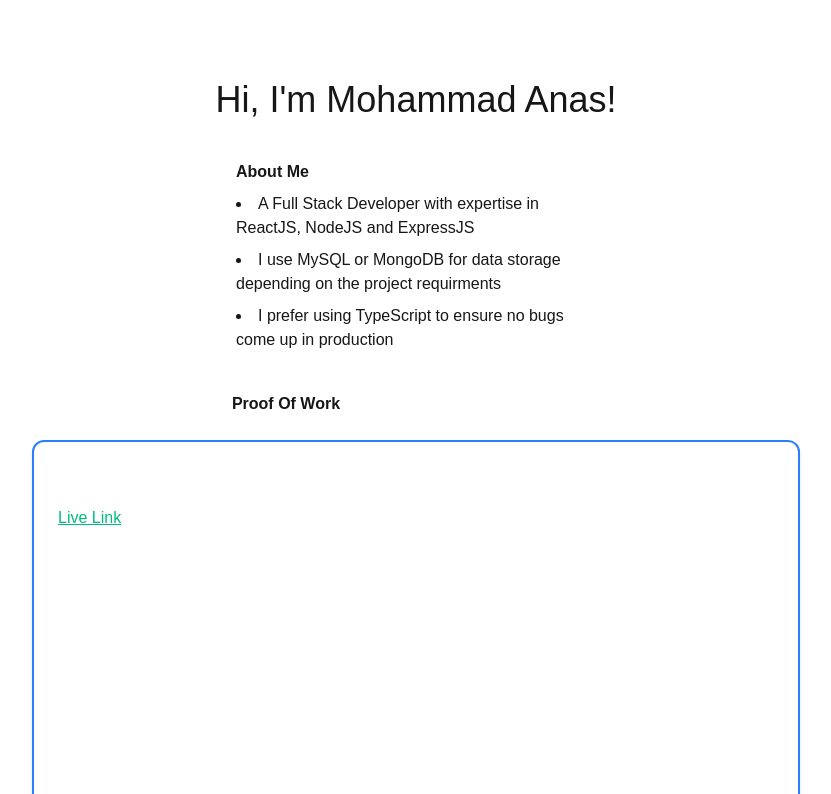
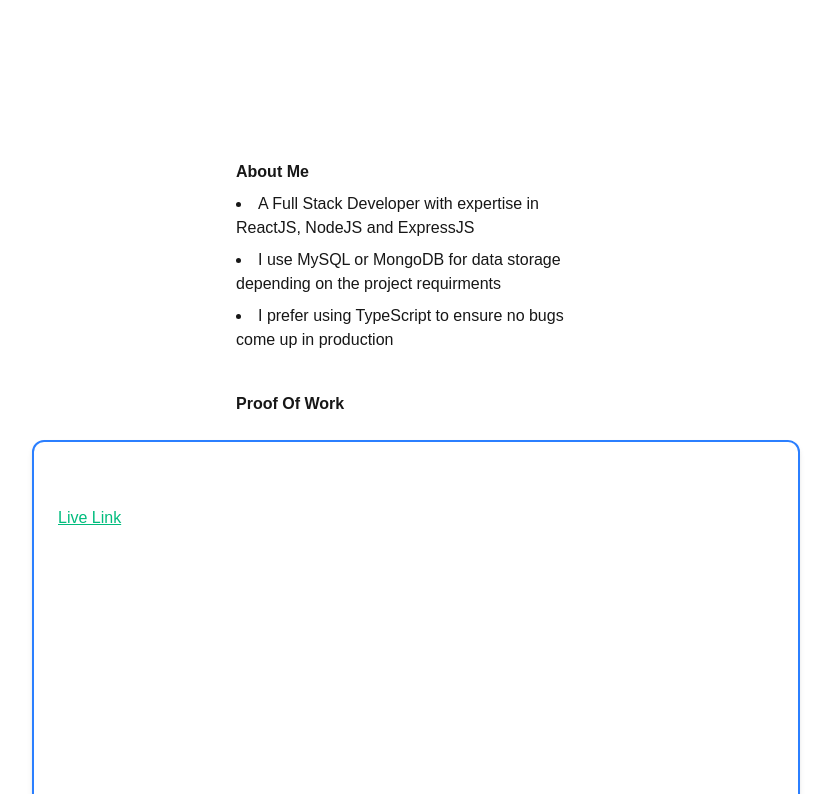
Before and after one commit to mohammadanas51/Portfolio, a Next.js app: page / in a window 1280 px wide. Shown: the top 794 px of the page, without its empty margins (224-1055 px from the left). Built offline with nearby package versions, Linux system fonts and the light colour scheme.

Commit message:
added framer motion for name

```diff
--- a/package.json
+++ b/package.json
@@ -13,7 +13,7 @@
     "clsx": "^2.1.1",
     "json": "^11.0.0",
     "lucide-react": "^0.525.0",
-    "motion": "^12.23.3",
+    "motion": "^12.23.6",
     "next": "15.3.5",
     "react": "^19.0.0",
     "react-dom": "^19.0.0",
--- a/src/components/name.tsx
+++ b/src/components/name.tsx
@@ -1,9 +1,19 @@
+"use client";
+
 import React from 'react'
+import { motion } from "framer-motion"
 
 function Name() {
   return (
     <div className="text-center mt-5 text-4xl">
+       <motion.button
+        initial={{ scale: 0 }}
+        animate={{ scale: 1 }}
+        transition={{ duration: 0.5 }}
+        className=" text-white"
+      >
         Hi, I'm Mohammad Anas!
+      </motion.button>
     </div>
   )
 }
--- a/src/components/navBar.tsx
+++ b/src/components/navBar.tsx
@@ -11,11 +11,11 @@ function NavBar() {
   const handleEmailCopy = () => {
     navigator.clipboard.writeText("mohammad.anas51@hotmail.com");
     setEmailCopied(true);
-    setTimeout(() => setEmailCopied(false), 2000); // Hide after 2 seconds
+    setTimeout(() => setEmailCopied(false), 1000);
   };
 
   return (
-    <div className="navParent flex justify-center">
+    <div className="navParent flex justify-center items-center">
       <div className="navChild h-10 bg-white/10 backdrop-blur text-white flex justify-center items-center mt-5 w-110 sm:w-110 md:w-100 rounded">
         <div className="navContents">
           <ul className="flex justify-center items-center space-x-6 cursor-pointer">
--- a/src/components/projects.tsx
+++ b/src/components/projects.tsx
@@ -3,7 +3,7 @@ import ProjectCard from "./projectCards";
 const Projects: React.FC = () => {
   return (
     <div className="mt-10 flex flex-col justify-center items-center">
-      <p className="font-bold mr-65">Proof Of Work</p>
+      <p className="font-bold w-110 sm:w-90 px-5 md:w-100">Proof Of Work</p>
       <div className="cards">
         <ProjectCard
           title="CommitPay"
```
Also changed, not shown: 1 other file (tests, documents, lock files or other folders).
